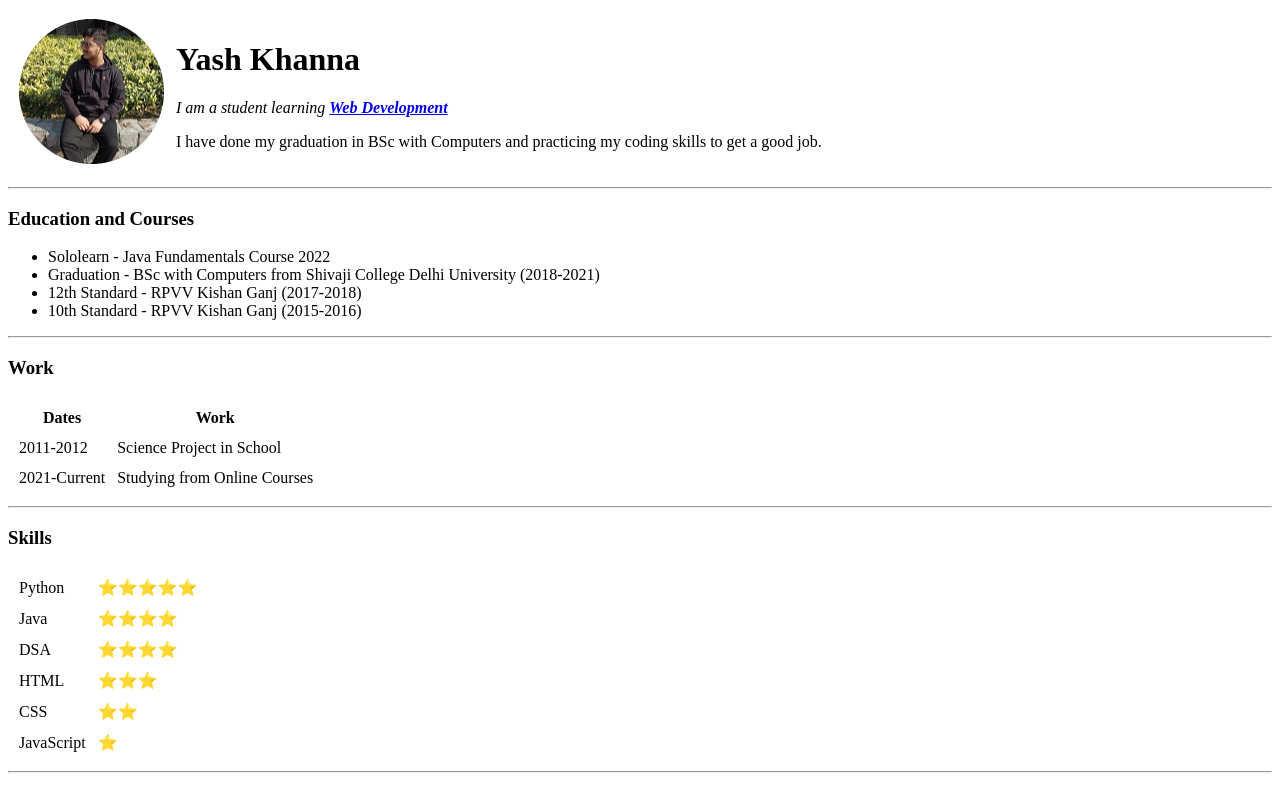
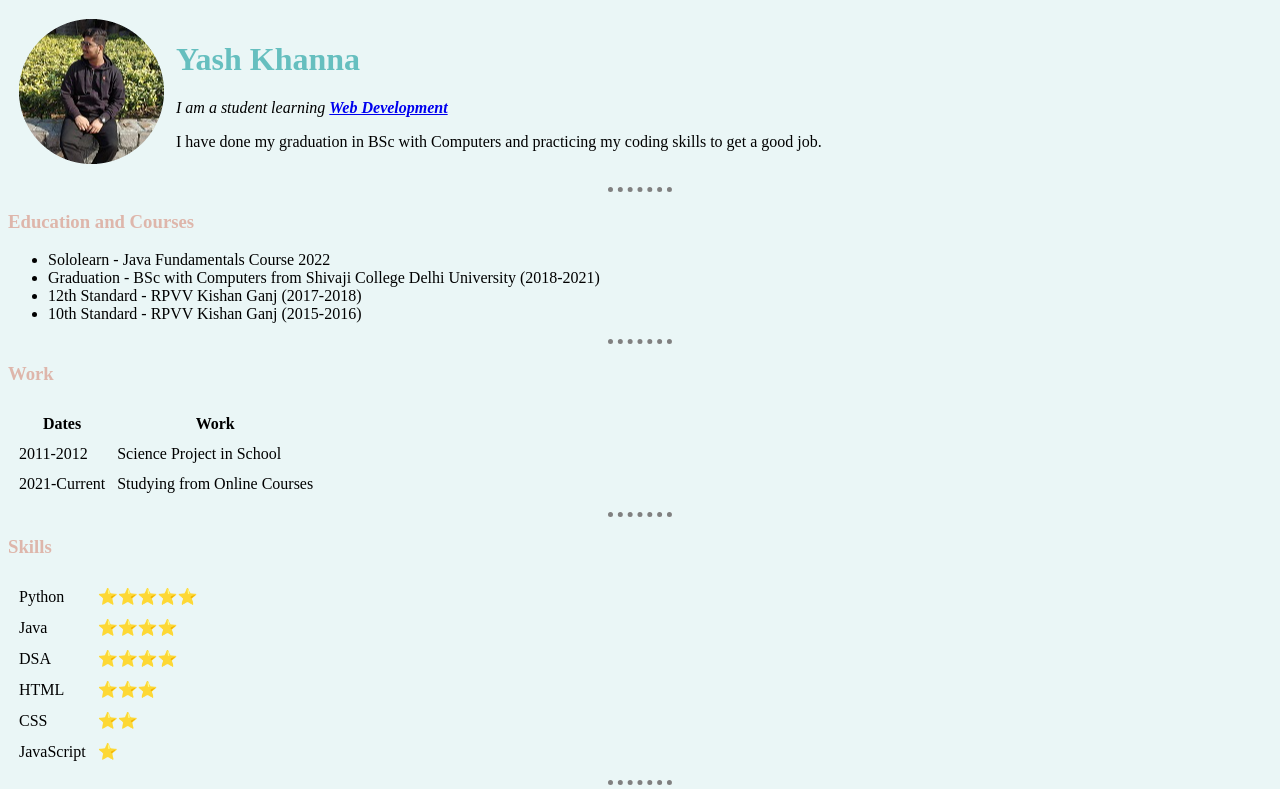
Before and after one commit to yashkhannaaa/cv, a plain HTML site: page index.html in a window 1280 px wide. Shown: the top 789 px of the page. Drawn offline with Linux system fonts and the light colour scheme.

Commit message:
style addition

```diff
--- /dev/null
+++ b/css/styles.css
@@ -0,0 +1,18 @@
+/* extenal css */
+body{
+    background-color:#EAF6F6;
+  }
+  hr{
+    border-style: none;
+    border-top-style:dotted;
+    border-width: 5px;
+    border-color: grey;
+    width:5%;
+  }
+  h1{
+
+    color:#66BFBF;
+  }
+  h3{
+    color: #DEB6AB;
+  }
--- a/index.html
+++ b/index.html
@@ -2,10 +2,23 @@
 <html lang="en">
   <head>
     <meta charset="UTF-8" />
-    <meta http-equiv="X-UA-Compatible" content="IE=edge" />
-    <meta name="viewport" content="width=device-width, initial-scale=1.0" />
     <title>Yash's Personal Site</title>
+    <link rel="stylesheet" href="css/styles.css">
+    <!-- internal css -->
+    <!-- <style>
+      body{
+        background-color:#EAF6F6;
+      }
+      hr{
+        border-style: none;
+        border-top-style:dotted;
+        border-width: 5px;
+        border-color: grey;
+        width:5%;
+      }
+    </style> -->
   </head>
+    <!--inline css(style="background-color:#EAF6F6;")-->
   <body>
     <table cellspacing="10">
       <td><img src="images/yash-cropped.png" alt="yash profile picture" /></td>
```
